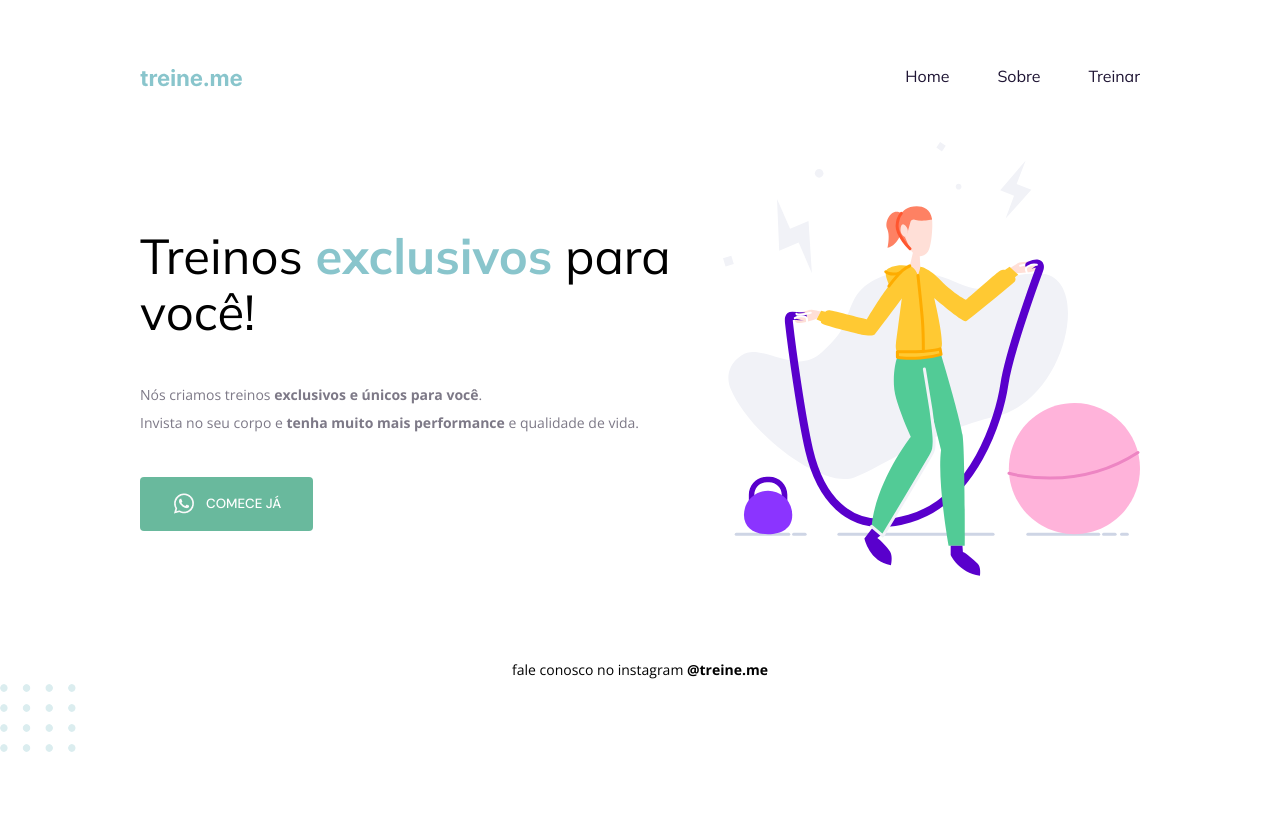
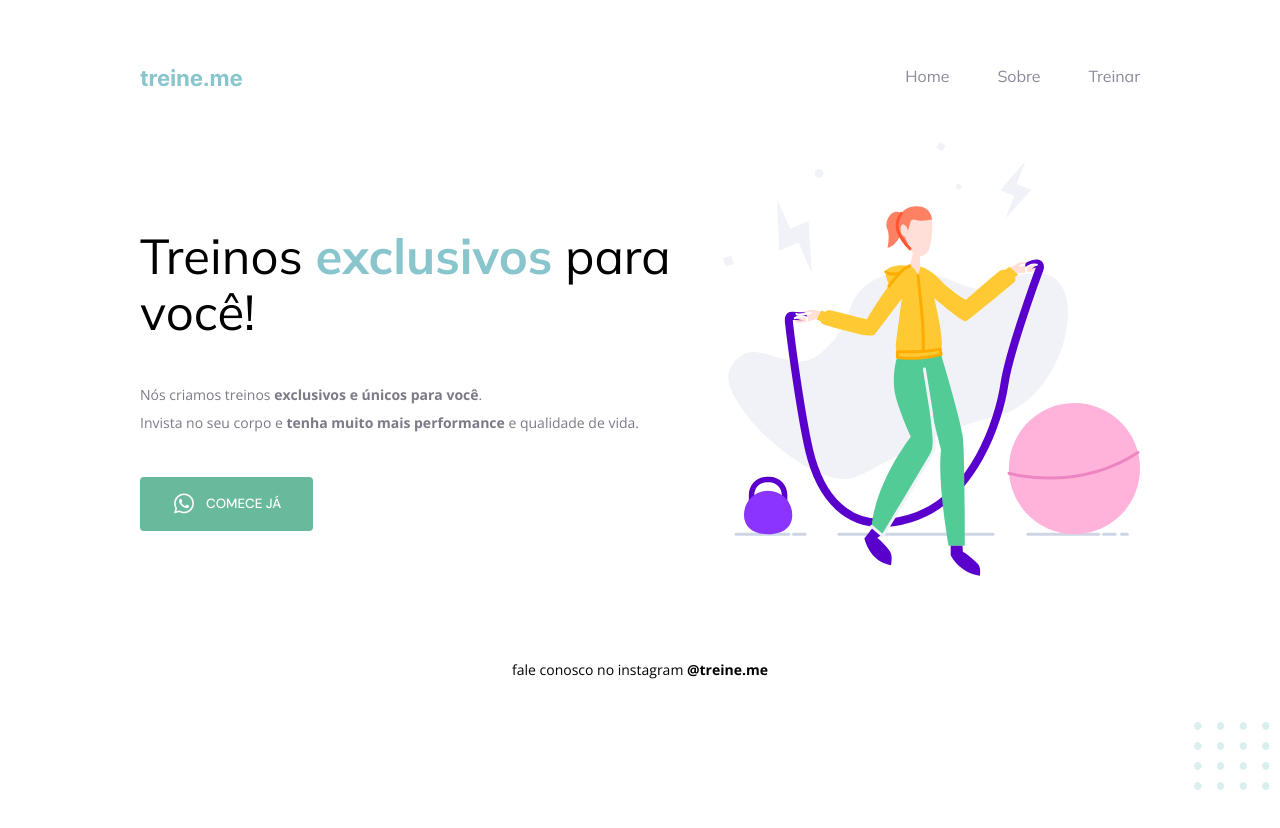
Before and after one commit to angelo-ambrosio/projeto-02-explorer-rocketseat, a plain HTML site: page index.html in a window 1280 px wide. Before the commit the page ends 800 px from the top, so only its background shows below. Drawn offline with nearby package versions, Linux system fonts and the light colour scheme.

Commit message:
Finalizando a estilização

```diff
--- a/style.css
+++ b/style.css
@@ -1,6 +1,8 @@
 body {
     margin: 0;
     font-family: 'Open Sans', sans-serif;
+    background: linear-gradient(180deg, rgba(227, 255, 248, 0) 82.08%);
+    min-height: 100vh;
 }
 
 .page {
@@ -27,10 +29,12 @@ ul {
 ul li a {
     text-decoration: none;
     color: #1F1534;
+    opacity: 0.5;
 }
 
 ul li a:hover {
     font-weight: bold;
+    opacity: 1;
 }
 
 main {
@@ -90,3 +94,9 @@ footer a {
     text-decoration: none;
     color: black;
 }
+
+.balls{
+ position: fixed;
+ bottom: 0px;
+ right: 0px;
+}
```
